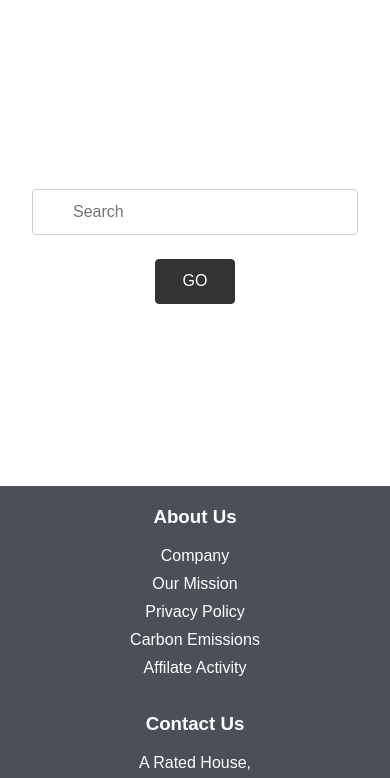
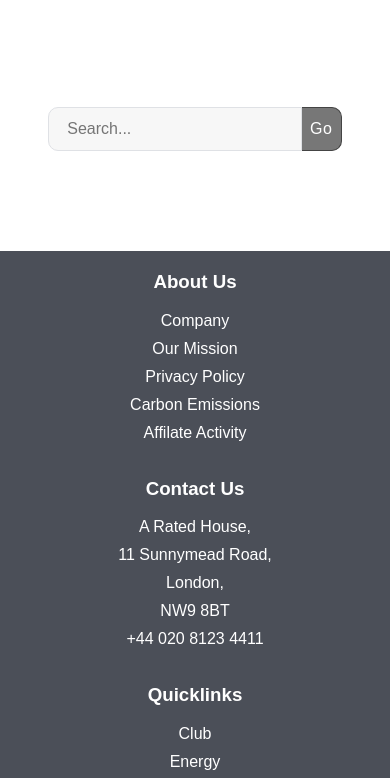
Before and after one commit to jkanbi/arated.com, a plain HTML site: page index.html in a window 390 px wide. Shown: the part 57-835 px from the top of the page. Drawn offline with nearby package versions, Linux system fonts and the light colour scheme.

Commit message:
update search box style
update search box style
- now matching wordpress hub.arated.
- changing button sizes

```diff
--- a/css/styles.css
+++ b/css/styles.css
@@ -247,13 +247,15 @@
 			border-radius: 4px;
 			cursor: pointer;
 			white-space: nowrap;
-			min-width: 120px; /* Restore desktop min-width */
+			/* min-width: 120px; */
 		}
 
 		#search-button {
 			background-color: #333;
 			color: white;
 			border: 1px solid #333;
+			width: 80px;
+			padding: 0;
 		}
 
 		#reset-button {
@@ -539,7 +541,6 @@
 
             #search-button {
                 width: 80px;
-                margin-top: 0.5rem;
             }
 
             #reset-button {
@@ -586,3 +587,71 @@
         margin-bottom: 1.5rem;
     }
 }
+
+@media (max-width: 600px) {
+  form[role="search"] input[type="search"] {
+    width: 65vw !important;
+    min-width: 0 !important;
+    max-width: 100vw !important;
+    font-size: 15px;
+  }
+  form[role="search"] button[type="submit"] {
+    width: 40px !important;
+    font-size: 14px;
+  }
+}
+
+form[role="search"] {
+  display: inline-flex;
+  align-items: center;
+}
+form[role="search"] input[type="search"],
+form[role="search"] button[type="submit"] {
+  height: 44px;
+  box-sizing: border-box;
+  border: none;
+}
+form[role="search"] input[type="search"] {
+  width: 420px;
+  max-width: 80%;
+  padding: 0 18px;
+  border: 1px solid #dfe1e5;
+  border-radius: 10px 0 0 10px;
+  font-size: 16px;
+  background: #f7f7f7;
+  outline: none;
+}
+form[role="search"] button[type="submit"] {
+  width: 52px;
+  display: flex;
+  align-items: center;
+  justify-content: center;
+  background-color: #777;
+  border: 1px solid #444;
+  border-left: none;
+  border-radius: 0 10px 10px 0;
+  font-size: 16px;
+  color: #fff;
+  cursor: pointer;
+  font-weight: 500;
+  letter-spacing: 0.5px;
+  line-height: 0;
+  padding: 0;
+}
+@media (max-width: 600px) {
+  form[role="search"] input[type="search"] {
+    width: 65vw !important;
+    min-width: 0 !important;
+    max-width: 100vw !important;
+    font-size: 15px;
+    height: 40px;
+  }
+  form[role="search"] button[type="submit"] {
+    width: 40px !important;
+    font-size: 14px;
+    height: 40px;
+  }
+  form[role="search"] {
+    width: 100%;
+  }
+}
--- a/js/app.js
+++ b/js/app.js
@@ -8,16 +8,55 @@ function decodeHtmlEntities(str) {
 
 function createSearchBox() {
     return `
-        <div class="search-container">
-            <div class="search-box">
-                <input type="text" id="search-input" placeholder="Search">
-                <div class="search-buttons">
-                    <button id="search-button">GO</button>
-                    <button id="reset-button" class="hidden">RESET</button>
-                </div>
-            </div>
-            <div id="search-results"></div>
-        </div>
+<div style="text-align: center; margin: 40px auto; padding: 60px 0;">
+  <form role="search" method="get" action="/" style="display: inline-flex; align-items: center;">
+    <input
+      type="search"
+      name="s"
+      id="search-input"
+      placeholder="Search..."
+      style="
+        height: 44px;
+        width: 420px;
+        max-width: 80%;
+        padding: 0 18px;
+        border: 1px solid #dfe1e5;
+        border-radius: 10px 0 0 10px;
+        font-size: 16px;
+        background: #f7f7f7;
+        box-sizing: border-box;
+        outline: none;
+      "
+    >
+    <button
+      type="submit"
+      id="search-button"
+      style="
+        height: 44px;
+        width: 52px;
+        display: flex;
+        align-items: center;
+        justify-content: center;
+        background-color: #777;
+        border: 1px solid #444;
+        border-left: none;
+        border-radius: 0 10px 10px 0;
+        font-size: 16px;
+        color: #fff;
+        box-sizing: border-box;
+        cursor: pointer;
+        font-weight: 500;
+        letter-spacing: 0.5px;
+        line-height: 0;
+        padding: 0;
+      "
+      aria-label="Go"
+    >
+      Go
+    </button>
+  </form>
+  <div id="search-results"></div>
+</div>
     `;
 }
 
@@ -71,7 +110,6 @@ async function render() {
         // Add search functionality
         const searchInput = document.getElementById('search-input');
         const searchButton = document.getElementById('search-button');
-        const resetButton = document.getElementById('reset-button');
 
         const performSearch = async () => {
             const query = searchInput.value.trim();
@@ -81,20 +119,12 @@ async function render() {
             }
         };
 
-        const resetSearch = () => {
-            searchInput.value = '';
-            document.getElementById('search-results').innerHTML = '';
-            document.querySelector('.search-container').style.marginTop = '20vh';
-            resetButton.classList.add('hidden');
-        };
-
         searchButton.addEventListener('click', performSearch);
         searchInput.addEventListener('keypress', (e) => {
             if (e.key === 'Enter') {
                 performSearch();
             }
         });
-        resetButton.addEventListener('click', resetSearch);
 
         return;
     }
```
